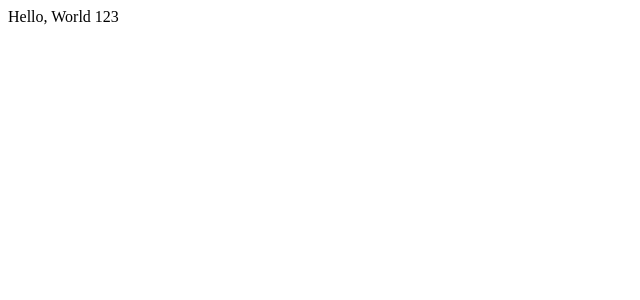
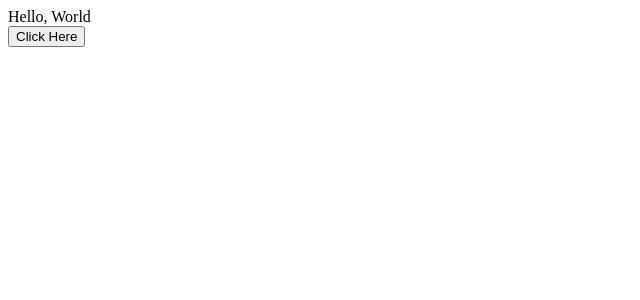
Before and after one commit to redarrowlabs/react-ts-boiler, a React app: page / in a window 1280 px wide. Shown: the top 300 px of the page, without its empty margins (0-640 px from the left). Built offline with nearby package versions, Linux system fonts and the light colour scheme.

Commit message:
Add redux

```diff
--- a/src/app.tsx
+++ b/src/app.tsx
@@ -1,11 +1,29 @@
 import * as React from 'react';
+import { Store, StoreShape } from './store';
+import { connect } from 'react-redux'
+import { handleClick } from './example.duck'
 
 export interface AppProps {
+    store: StoreShape,
+    onClick: any
 }
 
-export class App extends React.Component<AppProps, {}>{
+export class AppStateless extends React.Component<AppProps, {}>{
     constructor(props: AppProps) { super(props) }
     render() {
-        return <div>Hello, World 123</div>
+        const greeting = this.props.store.featureOne.greet;
+        const handler = this.props.onClick;
+
+        return <div>
+            <div>Hello, {greeting}</div>
+            <button onClick={handler}>Click Here</button>
+        </div>
     }
 }
+
+const mapStateToProps = (state: StoreShape) => ({ store: state });
+const dispatchMap = {
+    onClick: handleClick
+}
+
+export const App = connect(mapStateToProps, dispatchMap)(AppStateless)
--- /dev/null
+++ b/src/example.duck.ts
@@ -0,0 +1,32 @@
+//https://github.com/erikras/ducks-modular-redux
+
+//Actions
+const BUTTON_CLICK = 'redarrowlabs/BUTTON_CLICK'
+
+//Interfaces
+export interface FeatureOne {
+    greet: string
+}
+
+//Reducer
+const initialState: FeatureOne = {
+    greet: "World"
+}
+
+//TODO typed actions
+export function featureOneReducer(prev = initialState, action: any) {
+    switch (action.type) {
+        case BUTTON_CLICK:
+            return {
+                greet: 'Red Arrow'
+            }
+    }
+    return prev;
+}
+
+//Action Creators
+export function handleClick() {
+    return {
+        type: BUTTON_CLICK
+    }
+}
--- a/src/index.tsx
+++ b/src/index.tsx
@@ -2,11 +2,15 @@ import * as React from "react";
 import * as ReactDOM from "react-dom";
 import { AppContainer } from "react-hot-loader";
 import { App } from "./app";
+import { Provider } from 'react-redux';
+import { Store } from './store';
 
 const rootEl = document.getElementById("root");
 ReactDOM.render(
     <AppContainer>
-        <App />
+        <Provider store={Store}>
+            <App />
+        </Provider>
     </AppContainer>,
     rootEl
 );
@@ -17,7 +21,9 @@ if (module.hot) {
         const NextApp = require("./app").App;
         ReactDOM.render(
             <AppContainer>
-                <NextApp />
+                <Provider store={Store}>
+                    <NextApp />
+                </Provider>
             </AppContainer>
             ,
             rootEl
--- /dev/null
+++ b/src/store.ts
@@ -0,0 +1,22 @@
+import { createStore, combineReducers } from 'redux'
+import { featureOneReducer, FeatureOne } from './example.duck'
+
+export interface StoreShape {
+    featureOne: FeatureOne
+}
+
+const reducers = {
+    featureOne: featureOneReducer
+}
+
+function makeStore() {
+    const win = window as any;
+    const devtools = win.__REDUX_DEVTOOLS_EXTENSION__
+        && win.__REDUX_DEVTOOLS_EXTENSION__();
+
+    const re = combineReducers<StoreShape>(reducers);
+
+    return createStore<StoreShape>(re, devtools)
+}
+
+export const Store = makeStore();
```
Also changed, not shown: package.json (+5 -3 lines).
